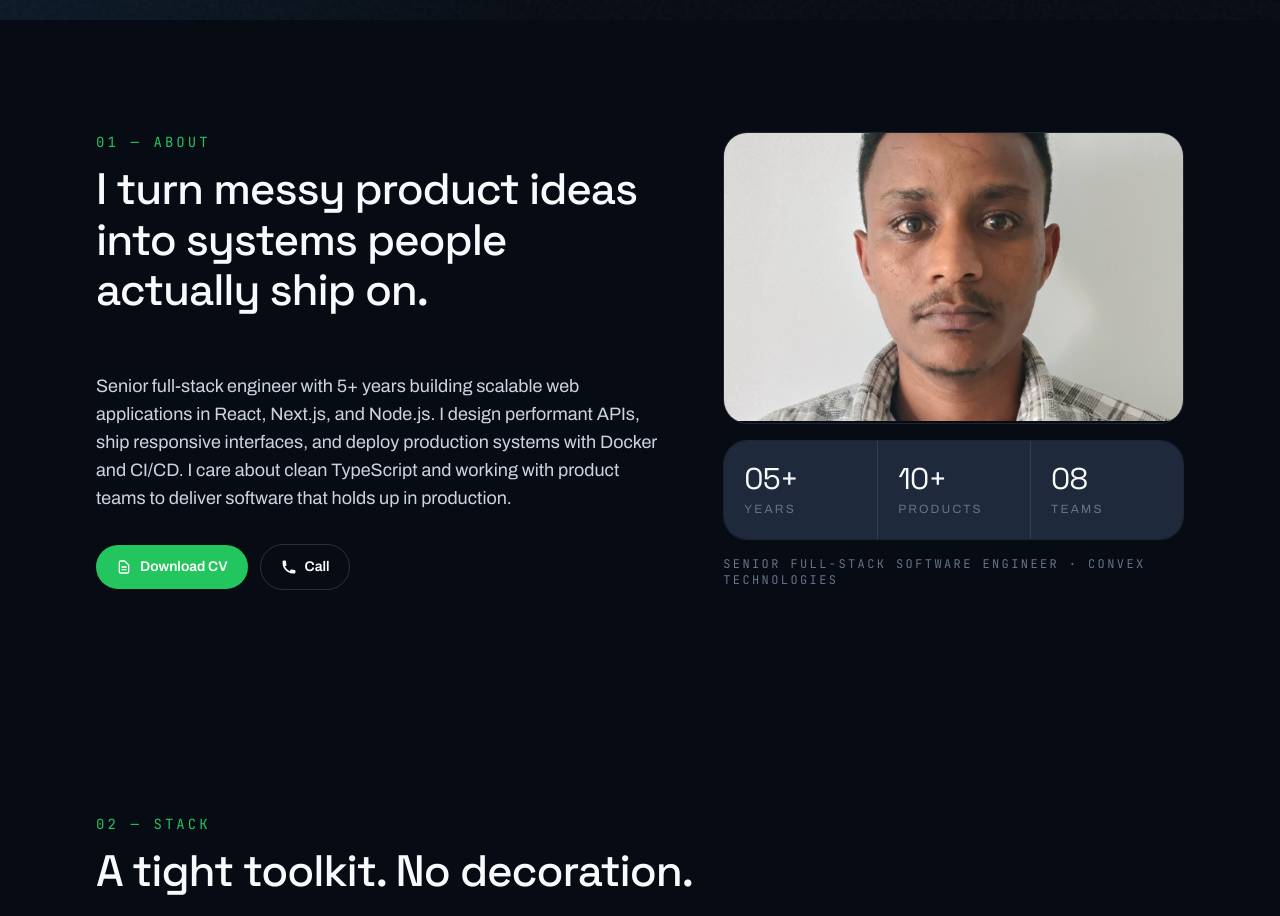
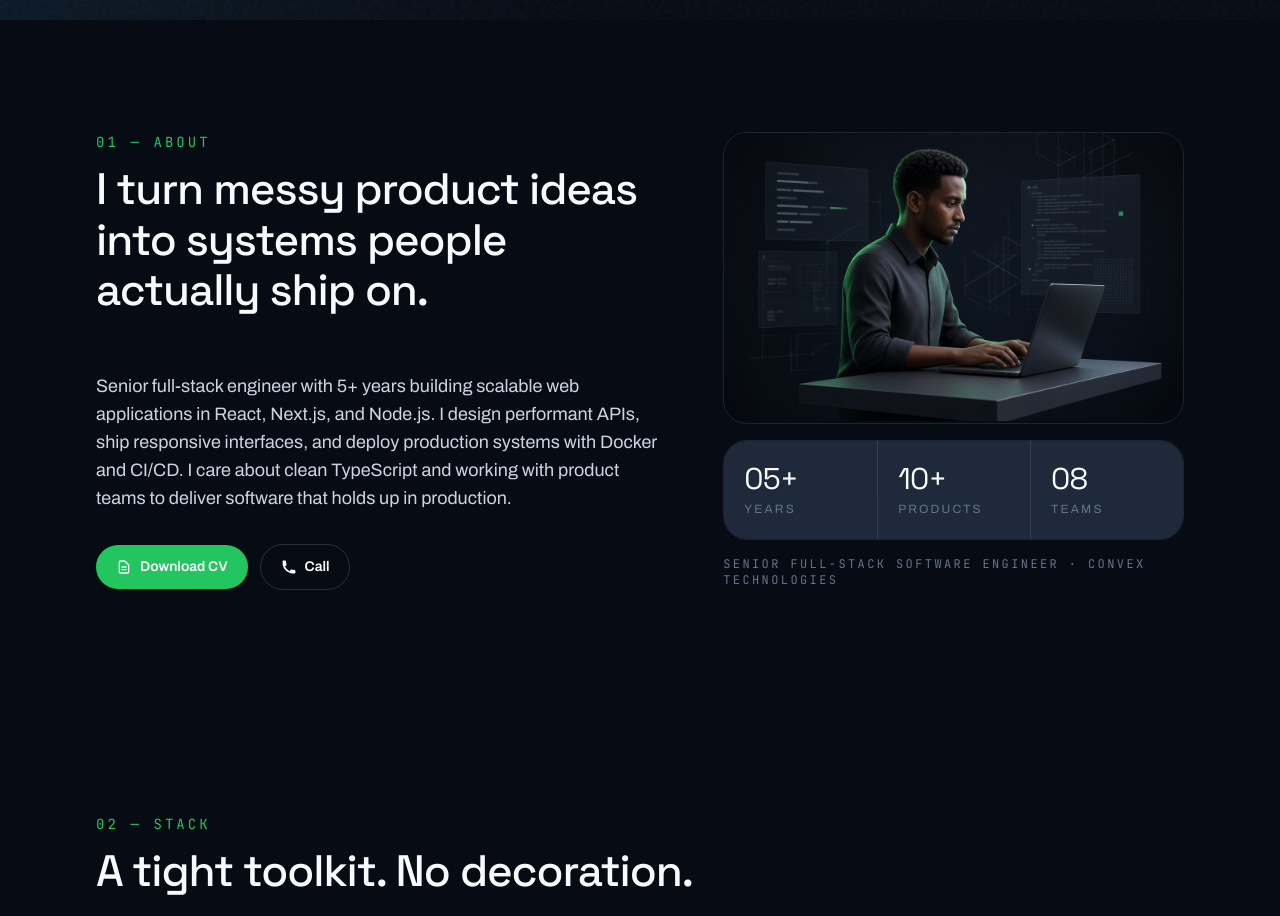
Before and after one commit to Bahirumulugeta/portfolio, a Next.js app: page / in a window 1280 px wide. Shown: the part 780-1696 px from the top of the page. Built offline with nearby package versions, Linux system fonts and the light colour scheme; no server answers.

Commit message:
fix: home page

```diff
--- a/app/HomePage.tsx
+++ b/app/HomePage.tsx
@@ -23,7 +23,7 @@ const HomePage = ({ data }: Props) => {
             <main>
                 <Hero mainData={data.main} />
                 <Socials socials={data.socials} />
-                <About aboutData={data.about} name={data.main.name} portrait={data.main.heroImage} />
+                <About aboutData={data.about} name={data.main.name} />
                 <Skills skillData={data.skills} />
                 <Projects projectsData={data.projects} />
                 <Experiences experienceData={data.experiences} educationData={data.educations} />
--- a/components/About.tsx
+++ b/components/About.tsx
@@ -9,7 +9,6 @@ import { HiPhone } from "react-icons/hi";
 interface Props {
   aboutData: about;
   name: string;
-  portrait: string;
 }
 
 const stats = [
@@ -18,8 +17,8 @@ const stats = [
   { value: "08", label: "Teams" },
 ];
 
-const About = ({ aboutData, name, portrait }: Props) => {
-  const { title, about, callUrl } = aboutData;
+const About = ({ aboutData, name }: Props) => {
+  const { title, about, callUrl, aboutImage } = aboutData;
 
   return (
     <SectionWrapper id="about" className="py-20 md:py-28">
@@ -50,11 +49,11 @@ const About = ({ aboutData, name, portrait }: Props) => {
           <div className="grid gap-4">
             <div className="overflow-hidden rounded-3xl border border-slate-200 dark:border-white/10">
               <Image
-                alt={`${name} portrait`}
-                width={800}
+                alt={`${name} illustration`}
+                width={1200}
                 height={900}
-                className="h-72 w-full object-cover"
-                src={portrait}
+                className="h-72 w-full object-cover object-center"
+                src={aboutImage}
               />
             </div>
             <div className="grid grid-cols-3 overflow-hidden rounded-3xl border border-slate-200 dark:border-white/10">
--- a/data.json
+++ b/data.json
@@ -17,7 +17,7 @@
     ]
   },
   "about": {
-    "aboutImage": "/cropped.jpg",
+    "aboutImage": "/about-engineer.png",
     "aboutImageCaption": "< I build stuff 🚀/>",
     "title": "Senior Full-Stack Software Engineer",
     "about": "Senior full-stack engineer with 5+ years building scalable web applications in React, Next.js, and Node.js. I design performant APIs, ship responsive interfaces, and deploy production systems with Docker and CI/CD. I care about clean TypeScript and working with product teams to deliver software that holds up in production.",
```
Also changed, not shown: public/about-engineer.png (added).
